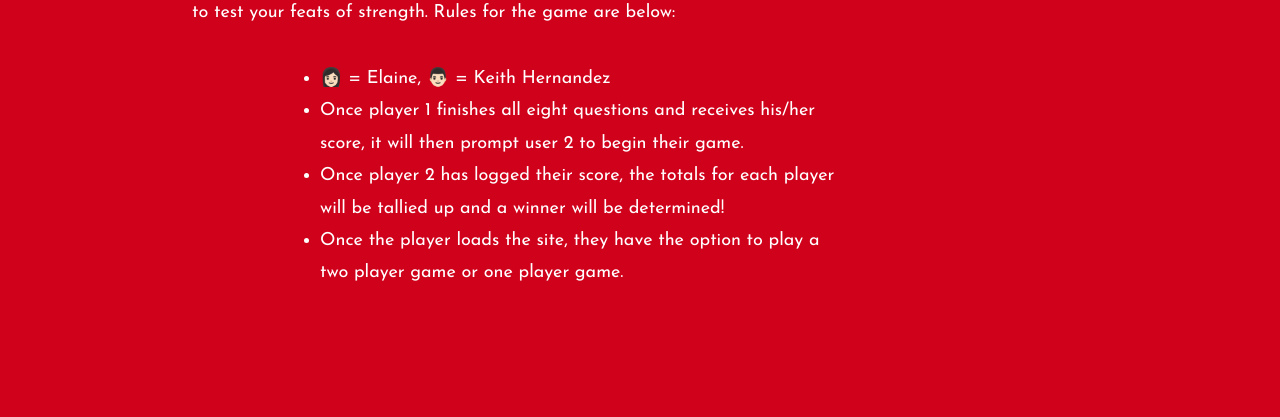
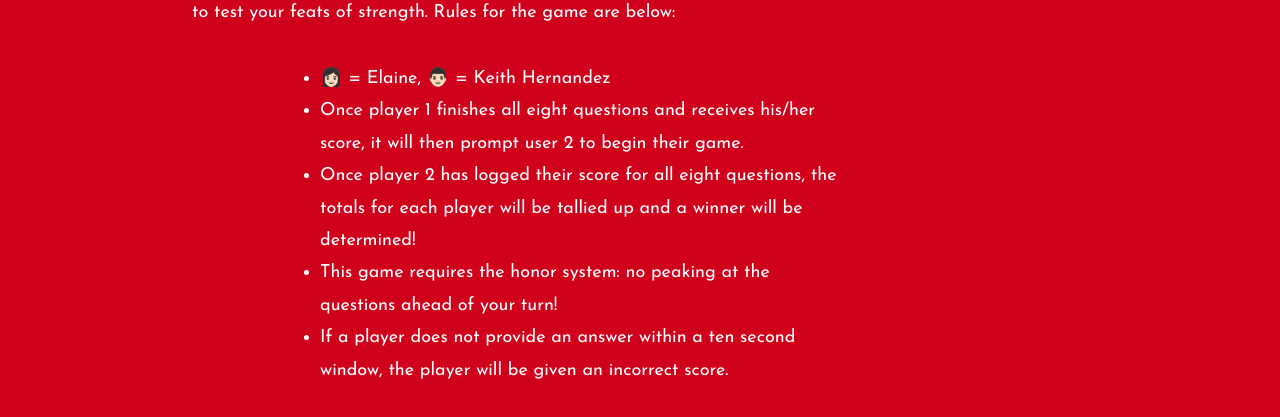
Before and after one commit to PHironaka/seinfeld-trivia, a website: page index.html in a window 1280 px wide. Both pictures are taken after a click on the element 1211 px from the left and 62 px from the top of the page. Shown: the part 137-554 px from the top of the page. Drawn offline with nearby package versions, Linux system fonts and the light colour scheme.

Commit message:
updates to the user story, requirements, to dos in read me and added another line item on the nav for instructions

```diff
--- a/index.html
+++ b/index.html
@@ -18,8 +18,9 @@
       <ul>
         <li>👩🏻 = Elaine, 👨🏻 = Keith Hernandez</li>
         <li>Once player 1 finishes all eight questions and receives his/her score, it will then prompt user 2 to begin their game.</li>
-        <li>Once player 2 has logged their score, the totals for each player will be tallied up and a winner will be determined!</li>
-        <li>Once the player loads the site, they have the option to play a two player game or one player game.</li>
+        <li>Once player 2 has logged their score for all eight questions, the totals for each player will be tallied up and a winner will be determined!</li>
+        <li>This game requires the honor system: no peaking at the questions ahead of your turn!</li>
+        <li>If a player does not provide an answer within a ten second window, the player will be given an incorrect score.</li>
       </ul>
     </nav>
 
```
Also changed, not shown: README.md.
